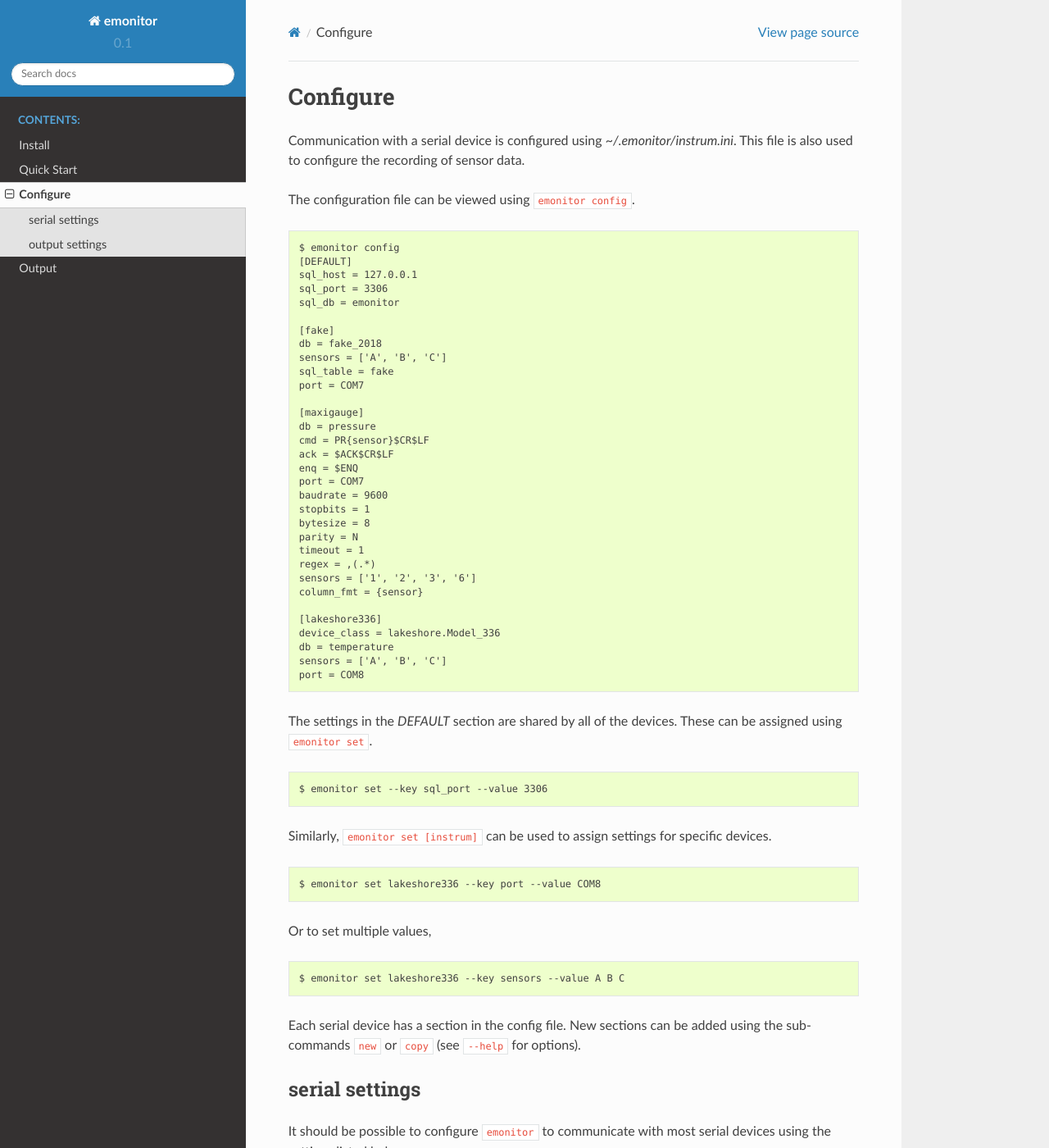
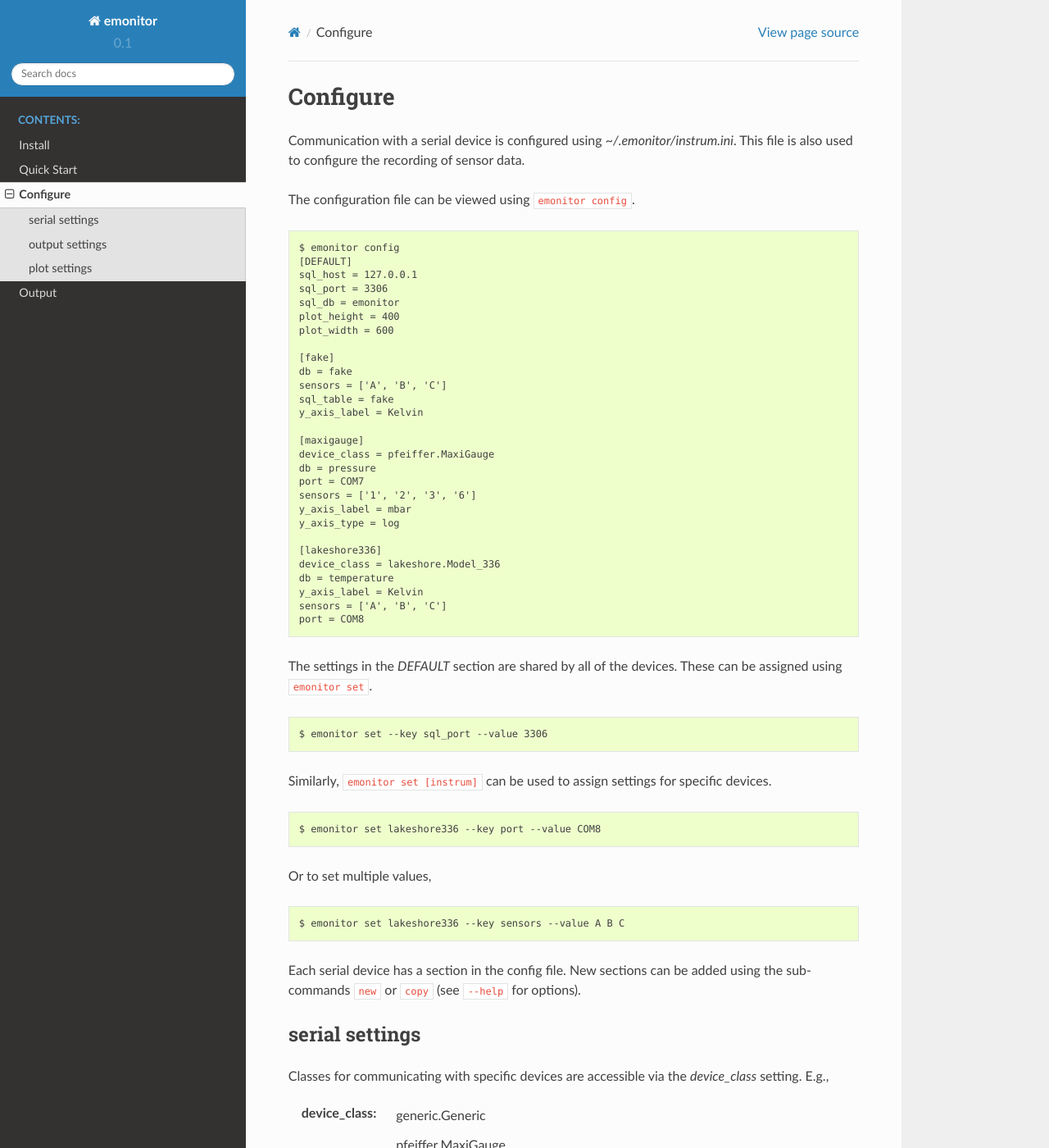
Before and after one commit to ad3ller/emonitor, a Sphinx documentation site: the page built from docs/source/configure.rst, in a window 1280 px wide and 1400 px high. Shown: the whole window at 82% size. Built offline with Sphinx 7.4.7 and the Read the Docs theme 2.0.0, drawn with Linux system fonts in a browser that asks for light colours; some of the changed text lies outside the part shown.

Commit message:
update docs

```diff
--- a/docs/source/configure.rst
+++ b/docs/source/configure.rst
@@ -1,8 +1,9 @@
 Configure
 =========
 
-Communication with a serial device is configured using `~/.emonitor/instrum.ini`.  This file is also used
-to configure the recording of sensor data.
+Communication with a serial device is configured using
+`~/.emonitor/instrum.ini`.  This file is also used to configure
+the recording of sensor data.
 
 The configuration file can be viewed using ``emonitor config``. ::
 
@@ -11,35 +12,32 @@
     sql_host = 127.0.0.1
     sql_port = 3306
     sql_db = emonitor
+    plot_height = 400
+    plot_width = 600
 
     [fake]
-    db = fake_2018
+    db = fake
     sensors = ['A', 'B', 'C']
     sql_table = fake
-    port = COM7
+    y_axis_label = Kelvin
 
     [maxigauge]
+    device_class = pfeiffer.MaxiGauge
     db = pressure
-    cmd = PR{sensor}$CR$LF
-    ack = $ACK$CR$LF
-    enq = $ENQ
     port = COM7
-    baudrate = 9600
-    stopbits = 1
-    bytesize = 8
-    parity = N
-    timeout = 1
-    regex = ,(.*)
     sensors = ['1', '2', '3', '6']
-    column_fmt = {sensor}
+    y_axis_label = mbar
+    y_axis_type = log
 
     [lakeshore336]
     device_class = lakeshore.Model_336
     db = temperature
+    y_axis_label = Kelvin
     sensors = ['A', 'B', 'C']
     port = COM8
 
-The settings in the `DEFAULT` section are shared by all of the devices.  These can be assigned using ``emonitor set``.
+The settings in the `DEFAULT` section are shared by all of the devices.
+These can be assigned using ``emonitor set``.
 
 ::
 
@@ -63,7 +61,25 @@
 serial settings
 ---------------
 
-It should be possible to configure ``emonitor`` to communicate with most serial devices using the settings listed below.
+Classes for communicating with specific devices are accessible via the `device_class` setting.  E.g.,
+
+:device_class:
+
+    generic.Generic
+
+    pfeiffer.MaxiGauge
+
+    lakeshore.Model_336
+
+    lakeshore.Model_331
+
+These subclasses of ``serial.Serial`` have preconfigured settings and custom
+methods. To read sensor data, ``emonitor`` attempts to call
+``emonitor/devices/[device_class].read_data(**settings)``.
+
+It should be possible to configure ``emonitor`` to communicate with most serial devices using
+`device_class=generic.Generic` and the settings listed below. Examples for configuring generic
+devices are available in `emonitor/examples/generic.ini`.
 
 ==================  =====================================================
 key                 description
@@ -110,3 +126,19 @@
 sql_db      name of SQL database
 sql_table   name of SQL table
 ==========  ===============================================
+
+plot settings
+--------------
+
+The bokeh server also uses `~/.emonitor/instrum.ini` to customize its plots.
+Currently, only sqlite data can be plotted. As above, each of these settings
+can be either DEFAULT or device-specific.
+
+=============  ===============================================
+key            description
+=============  ===============================================
+plot_height      bokeh plot height [px]
+plot_width      bokeh plot width [px]
+y_axis_label     bokeh plot y label
+y_axis_type      bokeh plot y-axis type, e.g., "linear" or "log"
+=============  ===============================================
--- a/docs/source/index.rst
+++ b/docs/source/index.rst
@@ -6,7 +6,8 @@
 Welcome to emonitor's documentation!
 ====================================
 
-``emonitor`` is a command-line program for reading and recording sensor data from serial devices.
+``emonitor`` is a command-line program for reading and recording
+sensor data from serial devices.
 
 .. toctree::
    :maxdepth: 2
--- a/docs/source/output.rst
+++ b/docs/source/output.rst
@@ -66,6 +66,8 @@
 
 Enable SQLite output with ``emonitor run`` using the ``--output`` flag.
 
+See `emonitor/notebooks/SQLite data.ipynb`.
+
 SQL
 +++
 
@@ -126,3 +128,5 @@
     Do not store `sql_passwd` in the config file in plain text.  If necessary, use ``emonitor passwd``
     to save it with basic encryption.  However, be aware that anyone with access to `instrum.ini` and
     the generated `private.key`  file will be able to decrypt the password.
+
+See `emonitor/notebooks/SQL data.ipynb`.
```
Also changed, not shown: docs/source/install.rst (+31 -26 lines), docs/source/quick_start.rst (+19 -20 lines).
